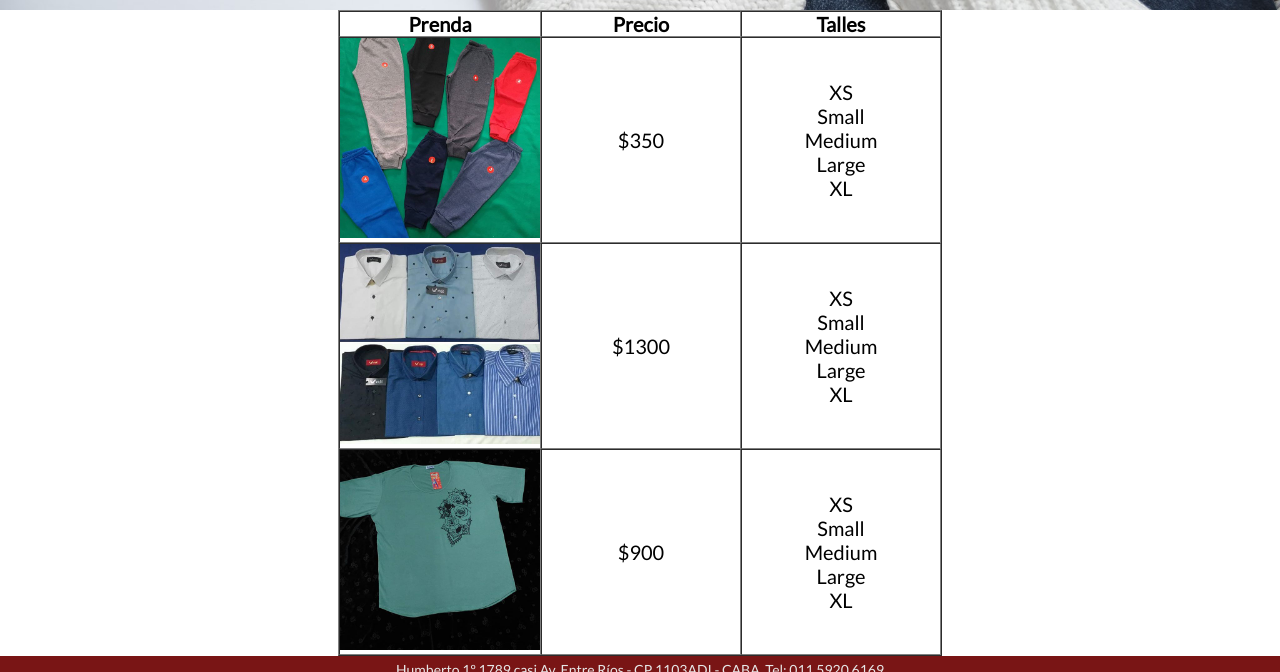
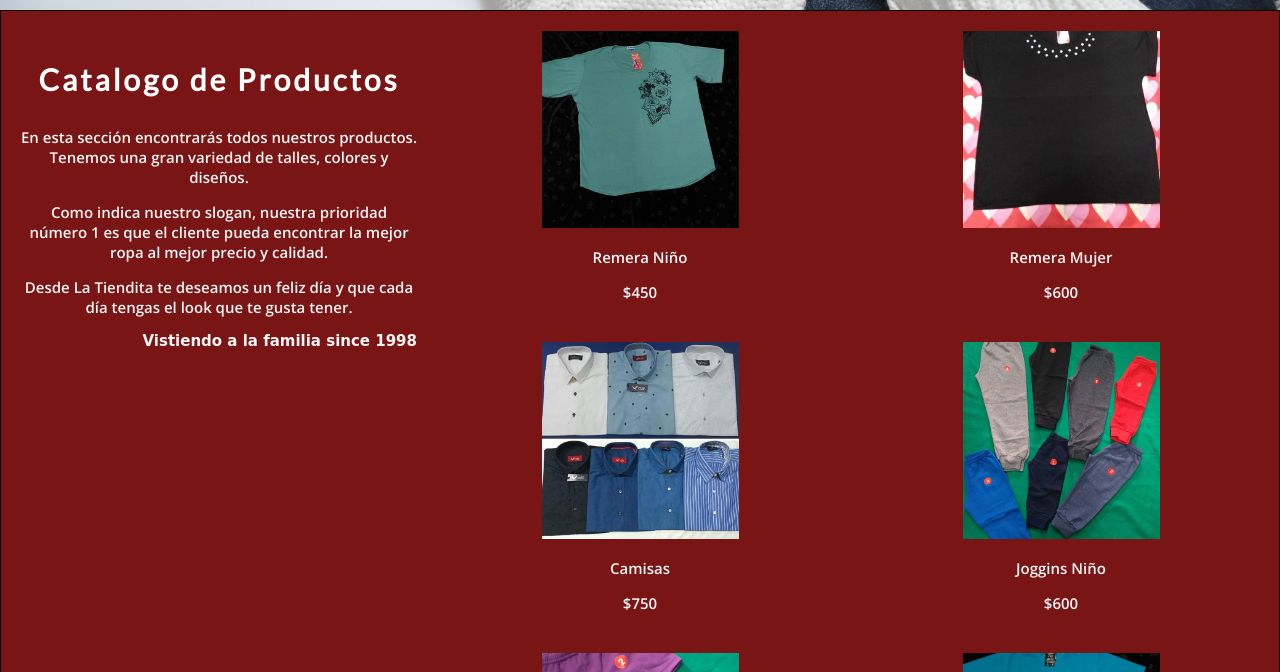
Before and after one commit to LukiMujica/La-Tiendita, a plain HTML site: page Productos.html in a window 1280 px wide. Shown: the part 790-1462 px from the top of the page. Drawn offline with nearby package versions, Linux system fonts and the light colour scheme; a web font is replaced by a local one.

Commit message:
Versión Grid

```diff
--- a/CSS/estilos.css
+++ b/CSS/estilos.css
@@ -6,7 +6,6 @@ html {
 
     * {
         box-sizing: border-box;
-    margin: 0;
         padding: 0;
     }
 
@@ -46,8 +45,6 @@ body {
         width: 100px;
         height: 100px;
     }
-
-
     /* Estilo del Menú */
 
     .menutop {
@@ -84,8 +81,6 @@ body {
         color: black;
         font-weight: 800;
     }
-
-
     /* Cambiar color al pasar el cursor */
 
     header nav a:hover {
@@ -125,8 +120,6 @@ header nav a:hover {
         align-items: center;
         justify-content: center;
     }
-
-
     /* Pie de Página */
 
     .footer {
@@ -139,11 +132,7 @@ header nav a:hover {
         text-align: center;
         padding: 5px;
     }
-
-
     /* INDEX */
-
-
     /* Background de Index */
 
     .fondo {
@@ -162,8 +151,6 @@ header nav a:hover {
         justify-content: center;
         justify-content: flex-end;
     }
-
-
     /* Estilo de los títulos de encabezados */
 
     .fondo_titulos {
@@ -197,31 +184,21 @@ header nav a:hover {
         color: #777;
     }
 
-section,
-table {
+    section {
         font-family: 'Lato', sans-serif;
-    font-size: 2rem;
     }
-
-
     /* Redes Sociales */
 
     .social {
         font-size: 2rem;
         color: #e6e6e6;
     }
-
-
     /* Estilo al pasar mouse de las redes sociales */
 
     .social:hover {
         color: black;
     }
-
-
     /* NOSOTROS */
-
-
     /* Fondo de la sección */
 
     .fondo_nos {
@@ -281,8 +258,6 @@ table {
         margin-bottom: 15px;
         color: #777;
     }
-
-
     /* Estilo párrafo de quienes somos */
 
     .Historia {
@@ -292,16 +267,7 @@ table {
         margin-right: 50vh;
         font-size: 2rem;
     }
-
-
     /* PRODUCTOS */
-
-.productos {
-    display: flex;
-    flex-flow: column;
-}
-
-
     /* Fondo de la sección Productos */
 
     .fondo_prod {
@@ -321,42 +287,74 @@ table {
         letter-spacing: 3px;
         margin-bottom: 32vh;
     }
+    /* Estilos de la grid de productos */
 
-
-/* Estilos de la tabla de productos */
-
-table {
-    color: black;
-    text-align: center;
-    margin: 0 auto;
-    width: 100%;
-    display: flex;
+    .estiloContenedor {
+        border: solid 1px black;
+        background-color: #791515;
+        color: whitesmoke;
+        padding: 10px;
+        height: 100vh;
+        font-family: 'Open Sans', sans-serif;
     }
 
-.titulos_tabla {
-    width: 200px;
+    .contenedorProductos {
+        display: grid;
+        grid-template-columns: repeat(3, 1fr);
+        grid-template-rows: 2fr 1fr 5fr 2fr;
+        grid-gap: 5px;
     }
 
-.remeras {
-    height: 200px;
+    .contenedorProductos {
+        display: grid;
+        grid-template-areas: "aside div div" "aside div div" "aside div div";
+        grid-template-columns: repeat(3, 1fr);
+        grid-template-rows: 0.5fr 0.5fr 0.5fr;
     }
 
-.camisas {
-    height: 200px;
+    .ropa {
+        max-height: 197px;
     }
 
-.joggins {
-    height: 200px;
+    section.estiloContenedor div,
+    .estiloHijo {
+        color: #F5F5F5;
+        padding: 10px;
+        text-align: center;
     }
 
-ol li {
-    list-style-type: none;
+    section.estiloContenedor div:hover,
+    .estiloHijo:hover {
+        background-color: pink;
+        color: #444444;
+        font-weight: bolder;
+        text-align: center;
     }
 
+    aside {
+        grid-area: aside;
+    }
 
+    .titulo_catalogo {
+        font-family: 'Lato', sans-serif;
+        color: white;
+        font-weight: 800;
+        text-align: center;
+        font-size: 3rem;
+        letter-spacing: 3px;
+    }
+
+    .parrafos_catalogo {
+        font-family: 'Open Sans', sans-serif;
+        font-weight: bolder;
+    }
+
+    .footer_catalogo {
+        font-family: 'Sansita Swashed', cursive;
+        font-weight: bolder;
+        text-align: end;
+    }
     /* NEW ARRIVALS*/
-
-
     /* Fondo de la sección New Arrivals */
 
     .fondo_newa {
@@ -377,11 +375,7 @@ ol li {
         letter-spacing: 3px;
         margin-bottom: 21vh;
     }
-
-
     /* CONTACTO */
-
-
     /* Fondo de la sección Contacto */
 
     .fondo_contacto {
@@ -405,8 +399,6 @@ ol li {
         font-size: 5rem;
         letter-spacing: 3px;
     }
-
-
     /* Estilos del Formulario */
 
     input {
--- a/Productos.html
+++ b/Productos.html
@@ -7,6 +7,8 @@
     <title> Productos </title>
     <link rel="stylesheet" type="text/css" href="CSS/estilos.css">
     <link href="https://fonts.googleapis.com/css2?family=Lato&display=swap" rel="stylesheet">
+    <link href="https://fonts.googleapis.com/css2?family=Sansita+Swashed:wght@700&display=swap" rel="stylesheet">
+    <link href="https://fonts.googleapis.com/css2?family=Open+Sans:wght@600&display=swap" rel="stylesheet">
     <link href="https://fonts.googleapis.com/css2?family=Lustria&display=swap" rel="stylesheet">
     <script src="https://kit.fontawesome.com/fc073e7f11.js" crossorigin="anonymous"></script>
 </head>
@@ -57,59 +59,46 @@
                     </div>
                 </div>
             </div>
-            <!-- Tabla de Productos -->
-            <section class="productos">
-                <table border="1px" cellpadding="15px" cellspacing="0px">
-                    <tr>
-                        <th> Prenda </th>
-                        <th class="titulos_tabla"> Precio </th>
-                        <th class="titulos_tabla"> Talles </th>
-                    </tr>
-                    <tr>
-                        <td id="Joggins"> <img class="joggins" src="IMG/Joggins.jpg " alt="Joggins Bebé "> </td>
-                        <td> $350 </td>
-                        <td>
-                            <ol>
-                                <LI> XS </LI>
-                                <li> Small </li>
-                                <li> Medium </li>
-                                <li> Large </li>
-                                <li> XL </li>
-                            </ol>
-                        </td>
-                    </tr>
-                    <tr>
-                        <td id="Camisas"> <img class="camisas" src="IMG/camisas.jpg " alt="Camisas "> </td>
-                        <td> $1300 </td>
-                        <td>
-                            <ol>
-                                <LI> XS </LI>
-                                <li> Small </li>
-                                <li> Medium </li>
-                                <li> Large </li>
-                                <li> XL </li>
-                            </ol>
-                        </td>
+            <!-- Grilla de Productos -->
+            <section class="contenedorProductos estiloContenedor">
+                <div>
+                    <img id="Remeras" class="ropa" src="IMG/remeras.jpg" alt="Remeras">
+                    <p>Remera Niño</p>
+                    <p>$450</p>
+                </div>
+                <div><img class="ropa" src="img/remeras2.jpg" alt="Remeras2">
+                    <p>Remera Mujer</p>
+                    <p>$600</p>
+                </div>
+                <div><img id="Camisas" class="ropa" src="img/camisas.jpg" alt="Camisas">
+                    <p>Camisas</p>
+                    <p>$750</p>
+                </div>
+                <div>
+                    <img id="Joggins" class="ropa" src="img/Joggins.jpg" alt="Joggins">
+                    <p>Joggins Niño</p>
+                    <p>$600</p>
+                </div>
 
-                    </tr>
-                    <tr>
-                        <td id="Remeras"> <img class="remeras" src="IMG/remeras.jpg " alt="Remeras "> </td>
-                        <td> $900 </td>
-                        <td>
-                            <ol>
-                                <li> XS </li>
-                                <li> Small </li>
-                                <li> Medium </li>
-                                <li> Large </li>
-                                <li> XL </li>
-                            </ol>
-                        </td>
-
-                    </tr>
-                </table>
+                <div> <img class="ropa" src="img/Shortcito Niña.jpg" alt="Shorts">
+                    <p>Shorcito Niña</p>
+                    <p>$400</p>
+                </div>
+                <div><img class="ropa" src="img/Conjunto Niño.jpg" alt="Conjunto Niño">
+                    <p>Conjunto Niño</p>
+                    <p>$1000</p>
+                </div>
+                <aside class="estiloHijo">
+                    <h1 class="titulo_catalogo">Catalogo de Productos</h1>
+                    <p class="parrafos_catalogo">En esta sección encontrarás todos nuestros productos. Tenemos una gran variedad de talles, colores y diseños. </p>
+                    <p class="parrafos_catalogo"> Como indica nuestro slogan, nuestra prioridad número 1 es que el cliente pueda encontrar la mejor ropa al mejor precio y calidad.
+                    </p>
+                    <p class="parrafos_catalogo">Desde La Tiendita te deseamos un feliz día y que cada día tengas el look que te gusta tener. </p>
+                    <p class="footer_catalogo">Vistiendo a la familia since 1998</p>
+                </aside>
             </section>
         </main>
-        <footer class="footer ">Humberto 1º 1789 casi Av. Entre Ríos - CP 1103ADI - CABA. Tel: 011 5920 6169
+        <footer class="footer">Humberto 1º 1789 casi Av. Entre Ríos - CP 1103ADI - CABA. Tel: 011 5920 6169
             <br>
             <div>
                 <a href="https://www.instagram.com/glite.ok/ "><i class="social fab fa-instagram "></i></a>
```
Also changed, not shown: IMG/Conjunto Niño.jpg (added), IMG/Shortcito Niña.jpg (added), IMG/remeras2.jpg (added). Lines whose indentation alone changed are shown as unchanged.
